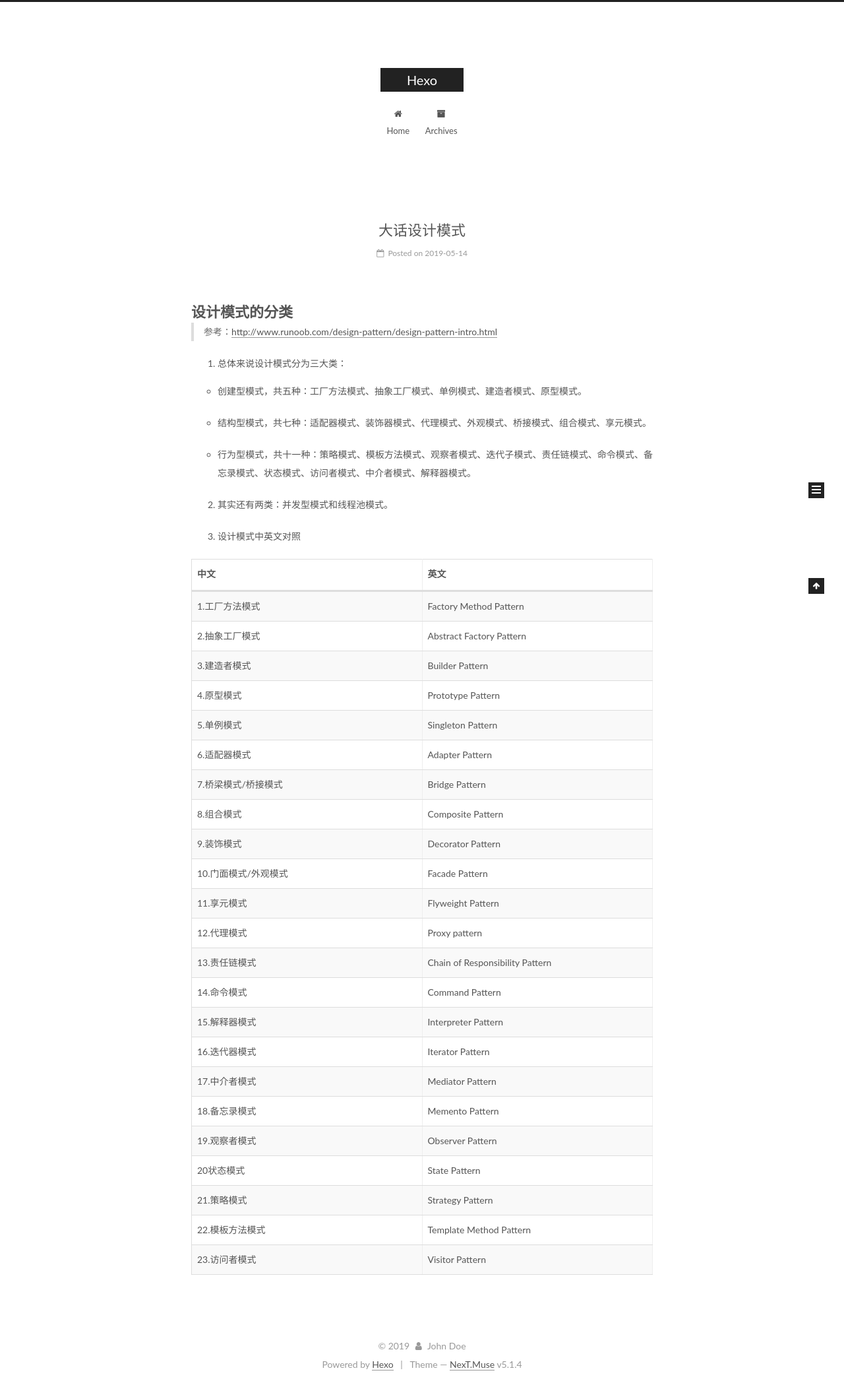
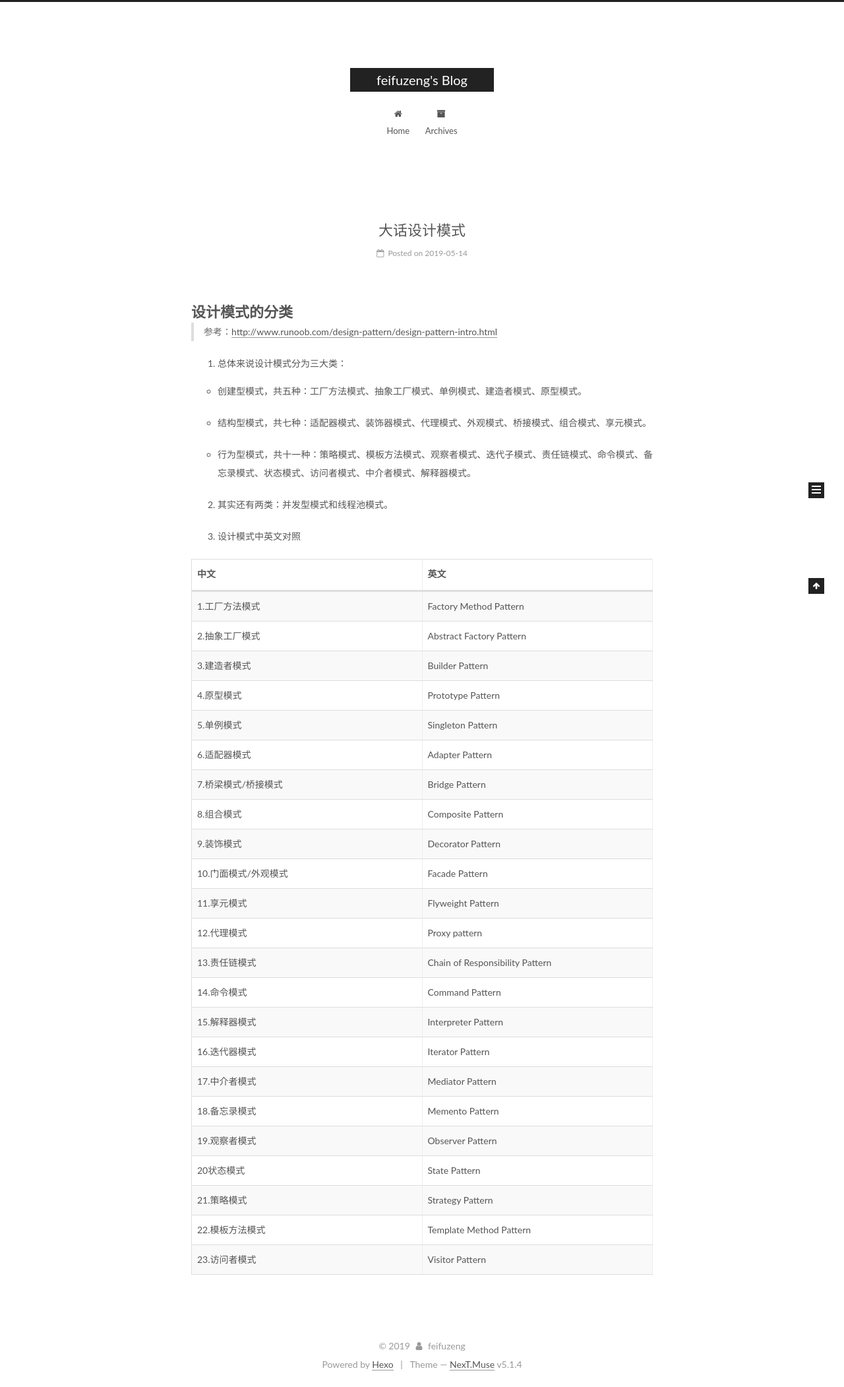
Before and after one commit to feifuzeng/feifuzeng.github.io, a plain HTML site: page index.html in a window 1280 px wide. Shown: the whole page at 66% size. Drawn offline with Linux system fonts and the light colour scheme.

Commit message:
Site updated: 2019-05-14 16:29:57

```diff
--- a/css/main.css
+++ b/css/main.css
@@ -1822,7 +1822,7 @@ pre .javascript .function {
   width: 4px;
   height: 4px;
   border-radius: 50%;
-  background: #041dff;
+  background: #0853d0;
 }
 .links-of-blogroll {
   font-size: 13px;
--- a/index.html
+++ b/index.html
@@ -80,12 +80,12 @@
 
 
 <meta property="og:type" content="website">
-<meta property="og:title" content="Hexo">
+<meta property="og:title" content="feifuzeng&#39;s Blog">
 <meta property="og:url" content="http://yoursite.com/index.html">
-<meta property="og:site_name" content="Hexo">
+<meta property="og:site_name" content="feifuzeng&#39;s Blog">
 <meta property="og:locale" content="default">
 <meta name="twitter:card" content="summary">
-<meta name="twitter:title" content="Hexo">
+<meta name="twitter:title" content="feifuzeng&#39;s Blog">
 
 
 
@@ -121,7 +121,7 @@
 
 
 
-  <title>Hexo</title>
+  <title>feifuzeng's Blog</title>
 
 
 
@@ -152,7 +152,7 @@
     <div class="custom-logo-site-title">
       <a href="/" class="brand" rel="start">
         <span class="logo-line-before"><i></i></span>
-        <span class="site-title">Hexo</span>
+        <span class="site-title">feifuzeng's Blog</span>
         <span class="logo-line-after"><i></i></span>
       </a>
     </div>
@@ -232,13 +232,13 @@
     <link itemprop="mainEntityOfPage" href="http://yoursite.com/2019/05/14/大话设计模式/">
 
     <span hidden itemprop="author" itemscope itemtype="http://schema.org/Person">
-      <meta itemprop="name" content="John Doe">
+      <meta itemprop="name" content="feifuzeng">
       <meta itemprop="description" content>
       <meta itemprop="image" content="/images/avatar.gif">
     </span>
 
     <span hidden itemprop="publisher" itemscope itemtype="http://schema.org/Organization">
-      <meta itemprop="name" content="Hexo">
+      <meta itemprop="name" content="feifuzeng's Blog">
     </span>
 
 
@@ -492,7 +492,7 @@
         <div class="site-overview">
           <div class="site-author motion-element" itemprop="author" itemscope itemtype="http://schema.org/Person">
 
-              <p class="site-author-name" itemprop="name">John Doe</p>
+              <p class="site-author-name" itemprop="name">feifuzeng</p>
               <p class="site-description motion-element" itemprop="description"></p>
           </div>
 
@@ -557,7 +557,7 @@
   <span class="with-love">
     <i class="fa fa-user"></i>
   </span>
-  <span class="author" itemprop="copyrightHolder">John Doe</span>
+  <span class="author" itemprop="copyrightHolder">feifuzeng</span>
 
 
 </div>
```
Also changed, not shown: 2019/05/14/大话设计模式/index.html (+7 -7 lines), archives/2019/05/index.html (+7 -7 lines), archives/2019/index.html (+7 -7 lines), archives/index.html (+7 -7 lines), tags/设计模式/index.html (+7 -7 lines).
